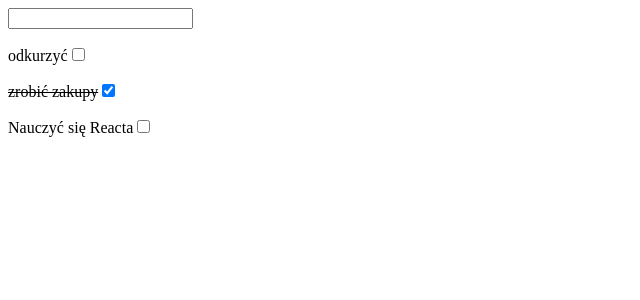
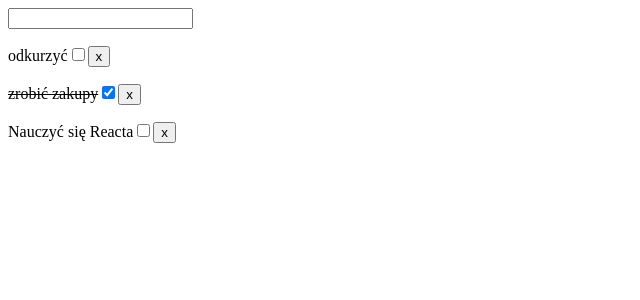
Before and after one commit to EwaWisimito/to-do-list, a React (Create React App) app: page / in a window 1280 px wide. Shown: the top 300 px of the page, without its empty margins (0-640 px from the left). Built offline with nearby package versions, Linux system fonts and the light colour scheme.

Commit message:
remove-button

```diff
--- a/src/App.js
+++ b/src/App.js
@@ -33,6 +33,9 @@ class App extends Component {
      tasks.push(task);
      this.setState({tasks: tasks});
    }
+   handleRemove = (taskId) => {
+
+   }
 
   render() {
     return (
@@ -43,6 +46,7 @@ class App extends Component {
       <TaskContainer
        todos={this.state.tasks}
        handleChange = {this.handleChange}
+       handleRemove = {this.handleRemove}
        />
 
       </div>
--- a/src/CreateTask.js
+++ b/src/CreateTask.js
@@ -14,7 +14,8 @@ class CreateTask extends Component {
 
     keyDown = (event) => {
         if (event.keyCode === 13){
-            this.props.createHandler(this.state.name)
+            this.props.createHandler(this.state.name);
+            this.setState({name: ''})
         }
     }
 
@@ -23,6 +24,7 @@ class CreateTask extends Component {
             <div>
                 <input
                 type ="text"
+                value = {this.state.name}
                 onChange={this.handleChange}
                 onKeyDown={this.keyDown}
                 />
--- a/src/Task.js
+++ b/src/Task.js
@@ -1,25 +1,33 @@
 import React, { Component } from 'react';
 
 
-class Task extends Component{
+class Task extends Component {
 
-    render(){
+    render() {
         const styles = this.props.task.completed
-        ? {textDecoration: 'line-through'}
+            ? { textDecoration: 'line-through' }
             : {};
 
-        return(
+        return (
             <div className="task">
-            {
+
+
                 <p style={styles}>
+
                     {this.props.task.name}
+
                     <input
                         type="checkbox"
                         checked={this.props.task.completed}
                         onChange={this.props.handleChange}
                     />
+
+                    <button onClick={this.props.handleRemove}>x</button>
+
                 </p>
-             }
+
+
+
             </div>
         )
     }
--- a/src/TaskContainer.js
+++ b/src/TaskContainer.js
@@ -13,6 +13,7 @@ class TaskContainer extends Component {
           key={`task-${task.id}`}
           task={task}
           handleChange={(event)=>this.props.handleChange(event, task.id)}
+          handleRemove={() => this.props.handleRemove(task.id)}
           />
           ))}
         </div>
```
Lines whose indentation alone changed are shown as unchanged.
